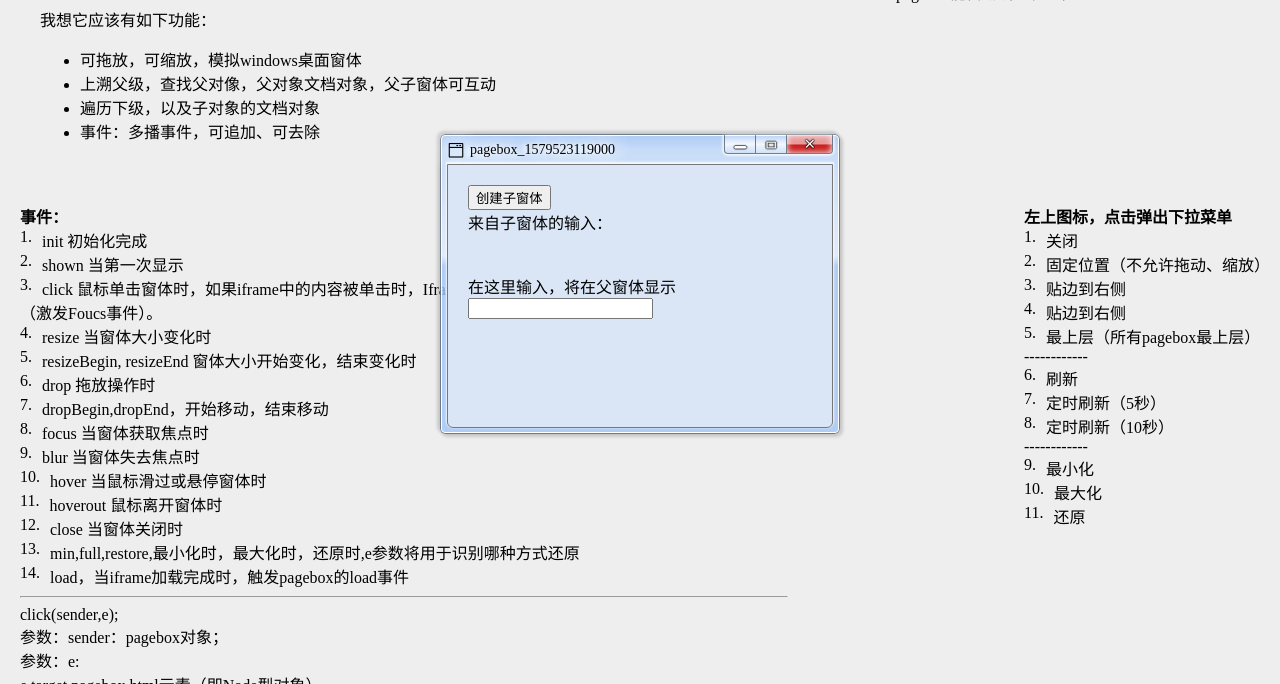
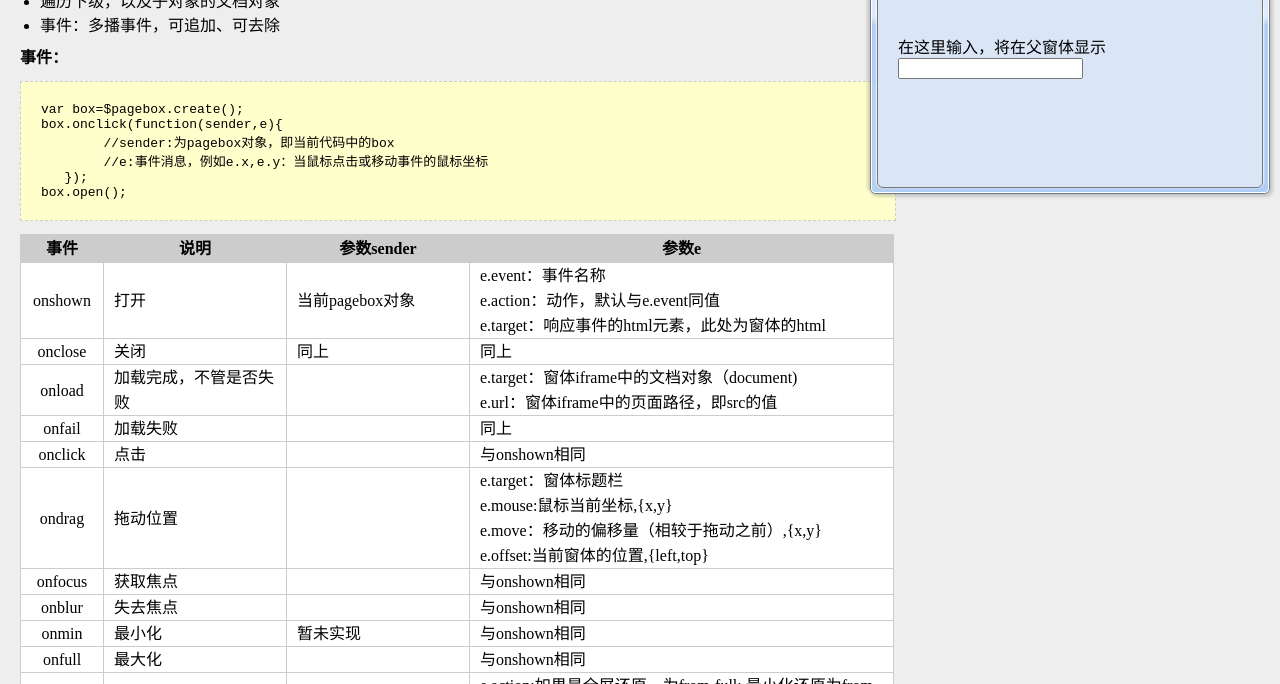
Before and after one commit to weishakeji/WebdeskUI, a plain HTML site: page pagebox.html in a window 1280 px wide. Shown: the part 116-800 px from the top of the page. Drawn offline with Linux system fonts and the light colour scheme.

Commit message:
优化：完善pagebox.js各项事件eventArgs参数的值

```diff
--- a/Scripts/pagebox.js
+++ b/Scripts/pagebox.js
@@ -60,6 +60,7 @@
             if (!eventArgs) eventArgs = {};
             if (!eventArgs['event']) eventArgs['event'] = eventName;
             if (!eventArgs['action']) eventArgs['action'] = eventName;
+            if (!eventArgs['target']) eventArgs['target'] = this.dom[0];
             //执行事件
             var results = [];
             for (var i = 0; i < arrEvent.length; i++) {
@@ -89,13 +90,15 @@
             parent.obj.childs.push(this);
         }
         //如果位置没有设置
-        if (!this.top) {
+        if (!this.top && this.bottom) this.top = document.documentElement.clientHeight - this.height - this.bottom;
+        if (!this.top && !this.bottom) {
             if (this.parent == null)
                 this.top = (document.documentElement.clientHeight - document.body.scrollTop - this.height) / 2;
             else
                 this.top = this.parent.dom.offset().top + 30;
         }
-        if (!this.left) {
+        if (!this.left && this.right) this.left = document.documentElement.clientWidth - this.width - this.right;
+        if (!this.left && !this.right) {
             if (this.parent == null)
                 this.left = (document.documentElement.clientWidth - document.body.scrollLeft - this.width) / 2;
             else
@@ -111,22 +114,9 @@
             obj: this,
             type: 'pagebox'
         });
-        this.trigger('init');
         this.isinit = true;
         return this;
     };
-    /*
-        //方法
-        fn.methods = {
-            //获取所有pagebox窗体元素
-            getboxs: function() {
-                return $dom('.pagebox');
-            },
-            //最大层深值
-            maxlevel: function() {
-                return $dom('.pagebox').level();
-            }
-        };*/
     //打开pagebox窗体，并触发shown事件
     fn.open = function() {
         if (!this.isinit) this._initialization();
@@ -253,15 +243,17 @@
                 var node = event.target ? event.target : event.srcElement;
                 while (!node.getAttribute('boxid')) node = node.parentNode;
                 var ctrl = $ctrls.get(node.getAttribute('boxid'));
+                var eventArgs = {
+                    url: ctrl.obj.url,
+                    target: ctrl.obj.document()
+                };
                 if (ctrl.obj.events('fail').length > 0) {
                     try {
                         var ifDoc = ctrl.dom.find('iframe')[0].contentWindow.document;
                         var ifTitle = ifDoc.title;
                         if (ifTitle.indexOf("404") >= 0 || ifTitle.indexOf("错误") >= 0) {
                             //加载失败的事件
-                            ctrl.obj.trigger('fail', {
-                                url: ctrl.obj.url
-                            });
+                            ctrl.obj.trigger('fail', eventArgs);
                         }
                     } catch (e) {
                         var msg = '当iframe的src与当前页面不同源时，无法触发onfail事件';
@@ -269,9 +261,10 @@
                     }
                 }
                 //加载完成的事件，不管是否失败
+                ctrl.obj.trigger('load', eventArgs);
+                //操作图标
                 ctrl.dom.find('pb-ico').last().hide();
                 ctrl.dom.find('pb-ico').first().show();
-                ctrl.obj.trigger('load');
             });
         },
         //拖动事件的起始，当鼠标点下时
@@ -479,14 +472,20 @@
         window.setTimeout(function() {
             ctrl.dom.css('transition', '');
         }, 300);
-        ctrl.dom.removeClass('pagebox_full');
+        //从最大化还原
+        if (ctrl.dom.hasClass('pagebox_full')) {
+            ctrl.dom.removeClass('pagebox_full');
+            ctrl.obj.trigger('restore', {
+                'action': 'from-full'
+            });
+        }
         //恢复缩放窗体的鼠标手势
         if (ctrl.obj.resize) {
             ctrl.dom.find('margin>*').each(function() {
                 $dom(this).css('cursor', this.tagName + '-resize');
             });
         }
-        ctrl.obj.trigger('restore');
+
     };
     //禁用缩放
     box.disableResize = function(boxid) {
@@ -506,6 +505,7 @@
     box.dragRealize = function() {
         //var addevent = document.attachEvent || document.addEventListener;
         document.addEventListener('mousemove', function(e) {
+            var node = event.target ? event.target : event.srcElement;
             var box = $dom('div.pagebox_drag');
             if (box.length < 1) return;
             var ctrl = $ctrls.get(box.attr('boxid'));
@@ -522,7 +522,7 @@
                     x: mouse.x - ago.mouse.x,
                     y: mouse.y - ago.mouse.y
                 },
-                target: ago.target
+                target: node
             };
             //移动窗体
             if (ago.target == 'pagebox_dragbar') {
@@ -530,8 +530,7 @@
                     box.left(ago.offset.left + eargs.move.x)
                         .top(ago.offset.top + eargs.move.y);
                     //触发拖动事件
-                    eargs.left = ctrl.dom.offset().left;
-                    eargs.top = ctrl.dom.offset().top;
+                    eargs.offset = ctrl.dom.offset();
                     ctrl.obj.trigger('drag', eargs);
                 }
             } else {
@@ -551,10 +550,10 @@
                             if (box.height() > minHeight) box.top(ago.offset.top + eargs.move.y);
                         }
                         //触发resize事件
-                        eargs.left = ctrl.dom.offset().left;
-                        eargs.top = ctrl.dom.offset().top;
+                        eargs.offset = ctrl.dom.offset();
                         eargs.width = ctrl.dom.width();
                         eargs.height = ctrl.dom.height();
+                        eargs.action = eargs.target.tagName;
                         ctrl.obj.trigger('resize', eargs);
                     }
                 }
--- a/Styles/pagebox.css
+++ b/Styles/pagebox.css
@@ -25,7 +25,7 @@ body {
     height: calc(100% - 2px);
     border: 1px solid #fff;
     border-radius: 4px;
-    background-color: rgba(255, 255, 255, 0.5);
+    background-color: rgba(255, 255, 255, .6);
     background: linear-gradient(to bottom, rgba(255, 255, 255, 0) 0%, rgba(255, 255, 255, 0.3) 5%, rgba(255, 255, 255, 0.6) 120px, rgba(255, 255, 255, 0) 130px);
 }
 
--- a/pagebox.html
+++ b/pagebox.html
@@ -1,6 +1,5 @@
 <!DOCTYPE html>
 <html lang="zh">
-
 <head>
 <meta charset="UTF-8">
 <meta name="viewport" content="width=device-width, initial-scale=1.0">
@@ -11,144 +10,212 @@
 <script type="text/javascript" src="Scripts/events.js"></script>
 <script type="text/javascript" src="Scripts/pagebox.js"></script>
 <style type="text/css">
-        html,
-        body {
+html, body {
 	overflow: hidden;
 }
-
 dl {
 	counter-reset: show-list;
 	margin: 0px;
 	padding-left: 20px;
 }
-
 dt {
 	font-weight: bold;
 }
-
 dd {
 	position: relative;
 	margin-left: 0px;
 	counter-increment: item;
 }
-
 dd:before {
 	content: counter(item)".";
 	display: block;
 	float: left;
 	margin-right: 10px;
 }
-
 dl.last dd {
 	display: block;
 }
-
 #show {
 	position: absolute;
-            left: 0px;
+	top: 0px;
 	right: 0px;
 }
-
 h1:before {
 	content: "\e77e";
 	font-size: 40px;
 	margin-right: 10px;
+}
+pre {
+	padding: 20px;
+	background-color: #FFC;
+	width: calc(100% - 60px);
+	border: dashed #ccc 1px;
+}
+table {
+	background-color: #ccc;
+	width: calc(100% - 20px);
+}
+table td {
+	background-color: #fff;
+}
+th, td {
+	height: 25px;
+	line-height: 25px;
+}
+td {
+	padding: 0px 10px 0px 10px;
+}
+table tr td:first-child {
+	text-align: center;
+	padding: 0px;
+}
+table tr td:first-child:before {
+	content: 'on'
 }
 </style>
 </head>
 
 <body>
 <div id="show"></div>
-    <div style="margin: 0px;height: 30%;padding: 40px;">
-        <h1 class="webdesk_icon">说明</h1>
-        <div>我想它应该有如下功能：</div>
+<div style="height: 150px">
+  <h1 class="webdesk_icon" style="margin: 0px 0px 0px 20px">Pagebox.js 页面窗体</h1>
   <ul>
     <li>可拖放，可缩放，模拟windows桌面窗体</li>
-            <li>上溯父级，查找父对像，父对象文档对象，父子窗体可互动</li>
+    <li>上溯父级，操作父窗体文档对象，父子窗体可互动</li>
     <li>遍历下级，以及子对象的文档对象</li>
     <li>事件：多播事件，可追加、可去除</li>
   </ul>
 </div>
-
-    <dl style="height: 20%;width: 30%; position: absolute;right: 0px;top:0px;">
-        <dt>备注一下</dt>
-        <dd> 宽度高度可以百分比</dd>
-        <dd> 设置最小宽高度</dd>
-        <dd> 设置自动宽高（应用于当浏览器窗体变化时，pagebox能自动调整位置）</dd>
-    </dl>
-    <dl style="height: 60%;width:60%; position: absolute;bottom: 0px;left:0px;overflow: auto;">
-        <dt>事件：</dt>
-
-        <dd>init 初始化完成</dd>
-        <dd>shown 当第一次显示</dd>
-        <dd>click 鼠标单击窗体时，如果iframe中的内容被单击时，Iframe有了焦点，当firame有焦点时，窗体拥有焦点（激发Foucs事件）。</dd>
-        <dd>resize 当窗体大小变化时</dd>
-        <dd>resizeBegin, resizeEnd 窗体大小开始变化，结束变化时</dd>
-        <dd>drop 拖放操作时</dd>
-        <dd>dropBegin,dropEnd，开始移动，结束移动</dd>
-        <dd>focus 当窗体获取焦点时</dd>
-        <dd>blur 当窗体失去焦点时</dd>
-        <dd>hover 当鼠标滑过或悬停窗体时</dd>
-        <dd>hoverout 鼠标离开窗体时</dd>
-        <dd>close 当窗体关闭时</dd>
-        <dd>min,full,restore,最小化时，最大化时，还原时,e参数将用于识别哪种方式还原</dd>
-        <dd>load，当iframe加载完成时，触发pagebox的load事件</dd>
-        <hr />
-        <div>click(sender,e);<br> 参数：sender：pagebox对象；
-
-            <br> 参数：e:
-
-            <br> e.target pagebox html元素（即Node型对象）<br> e.x,e.y：当鼠标点击或移动事件的鼠标坐标
-
-            <br> e.movex,e.movey：鼠标移动的移动距离
-
-            <br> e.left,e.top：pagebox的坐标<br> e.action,动作，一般情况下为事件名称，也可能不是，例如restore还原窗体时，为提示是fullrestore，还是minrestore，即从最大化还原来的，还是最小化还原来的
-
-        </div>
-    </dl>
-    <dl style="height: 60%;width:20%; position: absolute;bottom: 0px;right: 0px;overflow: auto;">
-        <dt>左上图标，点击弹出下拉菜单</dt>
-
-        <dd>关闭</dd>
-        <dd>固定位置（不允许拖动、缩放）</dd>
-        <dd>贴边到右侧</dd>
-        <dd>贴边到右侧</dd>
-        <dd>最上层（所有pagebox最上层）</dd>
-        <div>------------</div>
-        <dd>刷新</dd>
-        <dd>定时刷新（5秒）</dd>
-        <dd>定时刷新（10秒）</dd>
-        <div>------------</div>
-        <dd>最小化</dd>
-        <dd>最大化</dd>
-        <dd>还原</dd>
-    </dl>
-
-
+<dl style="height: calc(100% - 160px);max-width:1000px; position: absolute;bottom: 0px;left:0px;overflow: auto;">
+<b>事件：</b>
+<pre>
+var box=$pagebox.create();
+box.onclick(function(sender,e){
+	//sender:为pagebox对象，即当前代码中的box
+	//e:事件消息，例如e.x,e.y：当鼠标点击或移动事件的鼠标坐标
+   });
+box.open();</pre>
+<table width="100%" border="0" cellspacing="1" cellpadding="1">
+  <tr>
+    <th scope="col" width="80px">事件</th>
+    <th scope="col" width="180px">说明</th>
+    <th scope="col" width="180px">参数sender</th>
+    <th scope="col">参数e</th>
+  </tr>
+  <tr>
+    <td>shown</td>
+    <td>打开</td>
+    <td>当前pagebox对象</td>
+    <td>e.event：事件名称<br>
+      e.action：动作，默认与e.event同值<br>
+      e.target：响应事件的html元素，此处为窗体的html</td>
+  </tr>
+  <tr>
+    <td>close</td>
+    <td>关闭</td>
+    <td>同上</td>
+    <td>同上</td>
+  </tr>
+  <tr>
+    <td>load</td>
+    <td>加载完成，不管是否失败</td>
+    <td>&nbsp;</td>
+    <td>e.target：窗体iframe中的文档对象（document)<br>
+      e.url：窗体iframe中的页面路径，即src的值</td>
+  </tr>
+  <tr>
+    <td>fail</td>
+    <td>加载失败</td>
+    <td>&nbsp;</td>
+    <td>同上</td>
+  </tr>
+  <tr>
+    <td>click</td>
+    <td>点击</td>
+    <td>&nbsp;</td>
+    <td>与onshown相同</td>
+  </tr>
+  <tr>
+    <td>drag</td>
+    <td>拖动位置</td>
+    <td>&nbsp;</td>
+    <td>e.target：窗体标题栏<br>
+      e.mouse:鼠标当前坐标,{x,y}<br>
+      e.move：移动的偏移量（相较于拖动之前）,{x,y}<br>
+      e.offset:当前窗体的位置,{left,top}</td>
+  </tr>
+  <tr>
+    <td>focus</td>
+    <td>获取焦点</td>
+    <td>&nbsp;</td>
+    <td>与onshown相同</td>
+  </tr>
+  <tr>
+    <td>blur</td>
+    <td>失去焦点</td>
+    <td>&nbsp;</td>
+    <td>与onshown相同</td>
+  </tr>
+  <tr>
+    <td>min</td>
+    <td>最小化</td>
+    <td>暂未实现</td>
+    <td>与onshown相同</td>
+  </tr>
+  <tr>
+    <td>full</td>
+    <td>最大化</td>
+    <td>&nbsp;</td>
+    <td>与onshown相同</td>
+  </tr>
+  <tr>
+    <td>restore</td>
+    <td>还原</td>
+    <td>&nbsp;</td>
+    <td>e.action:如果是全屏还原，为from-full; 最小化还原为from-min</td>
+  </tr>
+  <tr>
+    <td>resize</td>
+    <td>缩放窗体大小</td>
+    <td>&nbsp;</td>
+    <td>e.mouse:鼠标当前坐标,{x,y}<br>
+      e.move：移动的偏移量（相较于拖动之前）,{x,y}<br>
+      e.offset:当前窗体的位置,{left,top}<br>
+      e.width:缩放宽度<br>
+      e.height:缩放高度<br>
+      e.target:缩放控件<br>
+      e.action:缩放的方向</td>
+  </tr>
+</table>
 </body>
 <script type="text/javascript">
-    window.setInterval(function() {
-        var show = $dom('#show');
-        show.text(window.msg);
-    }, 10);
-
      //创建窗体
-    var crt=$pagebox.create({
+    var box=$pagebox.create({
         width: 400,
         height: 300,
         resize: true,
+        right:10,
+		top:10,
         url: 'pagebox -child.html',
         title: '可移动，可缩放；双击标题栏全屏'
     });
-    crt.title=crt.id;
+    box.title=box.id;
+	box.onrestore(function(sender,e){
+		console.log(e);
+	});
     /*
-    crt.onfocus(function(sender,e){
+    box.onfocus(function(sender,e){
         console.log('当前焦点窗体：'+sender.title);
     });*/
-    crt.onclose(function(sender,e){
-        console.log($ctrls.size());
-    });
-    crt.open();
+	//拖放和缩放
+    var tm = function (sender, e) {
+        var msg = 'x:' + e.mouse.x + "，y:" + e.mouse.y + '，movex:' + e.move.x + '，movey:' + e.move.y;
+		if(e.width)msg+='，width:'+e.width;
+		if(e.height)msg+='，height:'+e.height;
+		$dom('#show').html(msg);
+    };
+    box.ondrag(tm).onresize(tm);
+    box.open();
 /*
     //
     var tm=pagebox.create({
@@ -181,9 +248,6 @@
 
     box.onshown(function (sender, e) {
         console.log('onshown');
-    });
-    box.oninit(function (sender, e) {
-        console.log('初始化时的ID：' + sender.id);
     });
     var tm = function (sender, e) {
         window.msg = '鼠标：x_' + e.mouse.x + ",y_" + e.mouse.y + ',移动：' + e.move.x + '，宽：' + e.width;
@@ -225,6 +289,4 @@
     });*/
     //console.log($ctrls.size());
 </script>
-
-
 </html>
```
Lines whose indentation alone changed are shown as unchanged.
